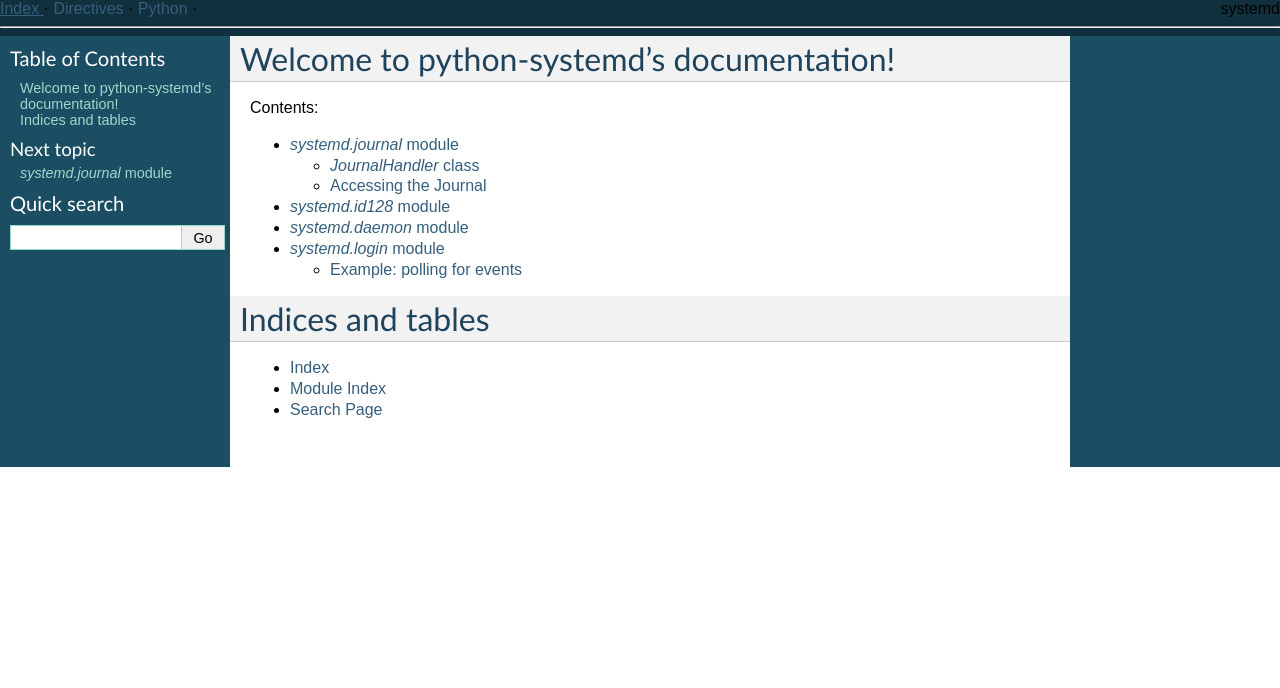
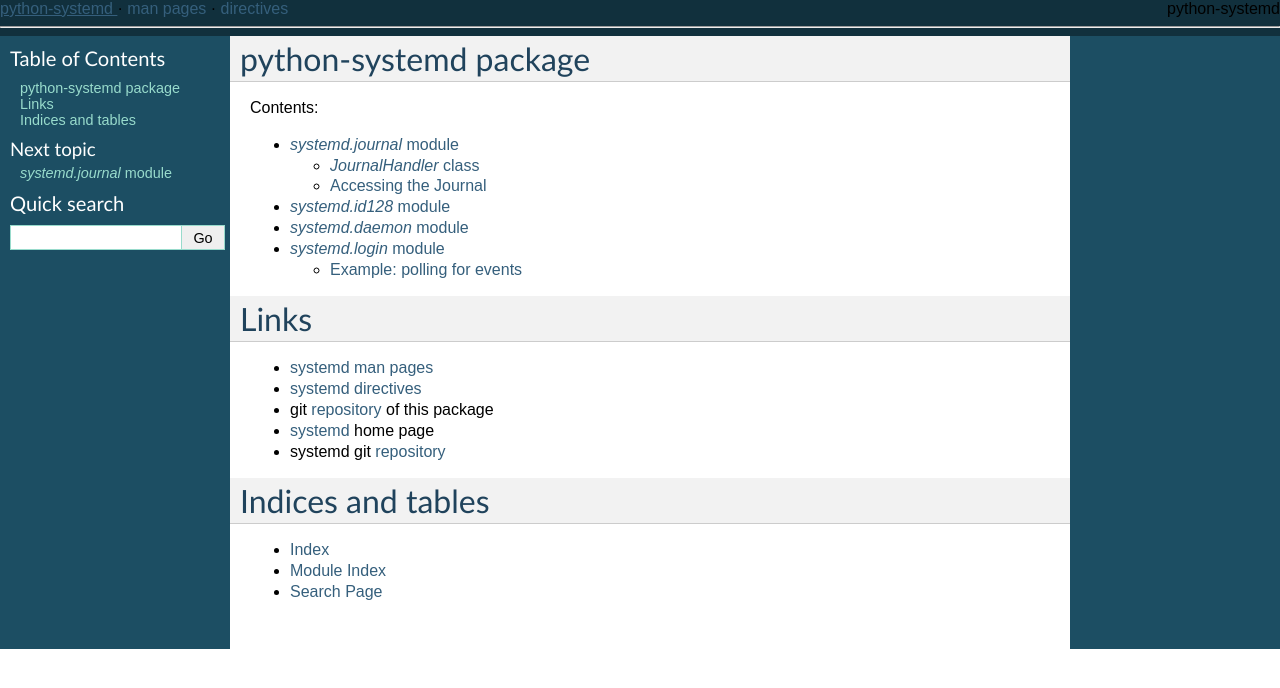
Before and after one commit to systemd/python-systemd, a Sphinx documentation site: the page built from docs/index.rst, in a window 1280 px wide. Shown: the top 688 px of the page. Built offline with Sphinx 7.4.7, drawn with Linux system fonts in a browser that asks for light colours.

Commit message:
docs: update links in documentation
This is a standalone package now, but let's keep the links
to systemd itself.

```diff
--- a/docs/index.rst
+++ b/docs/index.rst
@@ -3,8 +3,10 @@
    You can adapt this file completely to your liking, but it should at least
    contain the root `toctree` directive.
 
-Welcome to python-systemd's documentation!
-==========================================
+.. _index:
+
+python-systemd package
+======================
 
 Contents:
 
@@ -16,6 +18,15 @@ Contents:
    daemon
    login
 
+Links
+=====
+
+* `systemd man pages <http://www.freedesktop.org/software/systemd/man/index.html>`_
+* `systemd directives <http://www.freedesktop.org/software/systemd/man/systemd.directives.html>`_
+* git `repository <https://github.com/systemd/python-systemd>`_ of this package
+* `systemd <http://www.freedesktop.org/wiki/Software/systemd/>`_ home page
+* systemd git `repository <https://github.com/systemd/systemd>`_
+
 Indices and tables
 ==================
 
--- a/docs/layout.html
+++ b/docs/layout.html
@@ -1,10 +1,11 @@
 {% extends "!layout.html" %}
 
 {% block relbar1 %}
-  <a href="../man/systemd.index.html">Index </a>·
-  <a href="../man/systemd.directives.html">Directives </a>·
-  <a href="index.html">Python </a>·
-  <span style="float:right">systemd {{release}}</span>
+  <a href="index.html">python-systemd </a>·
+  <a href="http://www.freedesktop.org/software/systemd/man/index.html">man pages </a>·
+  <a href="http://www.freedesktop.org/software/systemd/man/systemd.directives.html">directives </a>
+
+  <span style="float:right">python-systemd {{release}}</span>
   <hr />
 {% endblock %}
 
```
